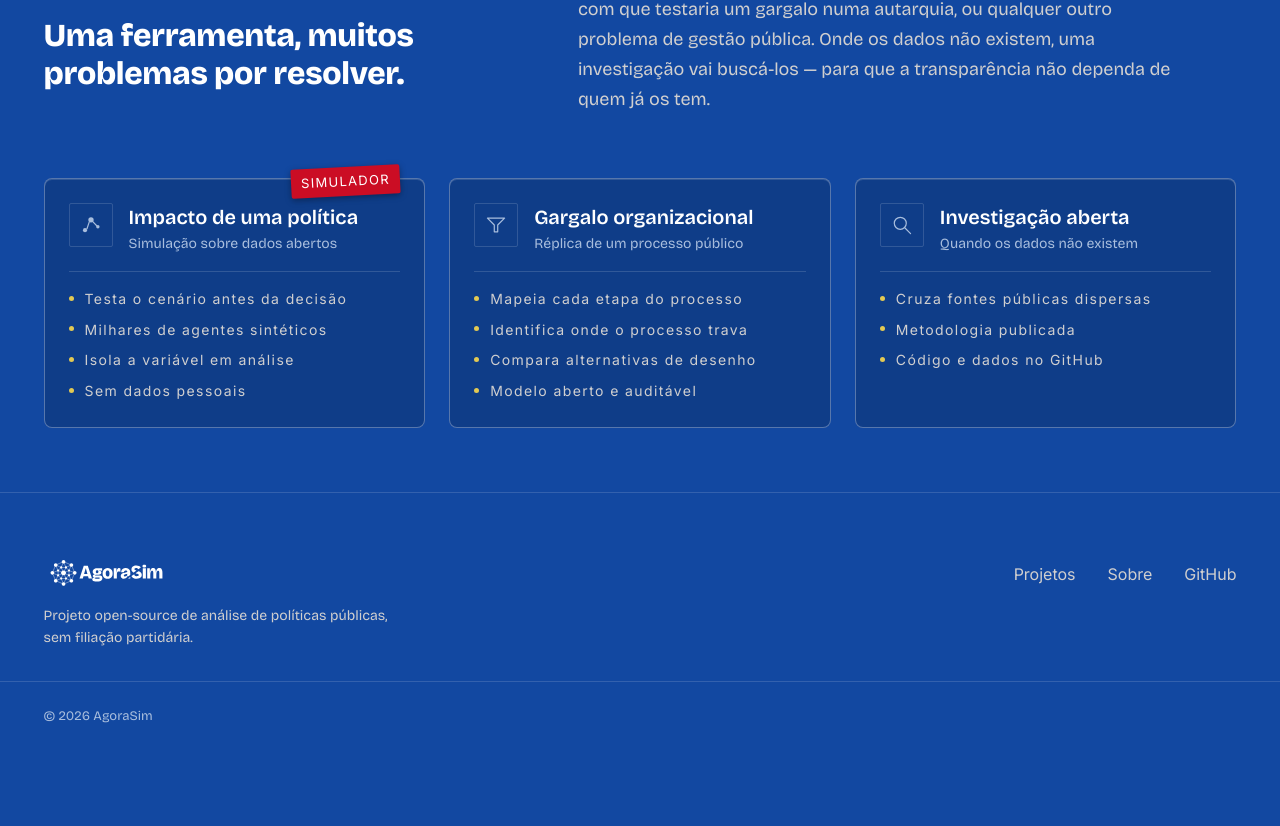
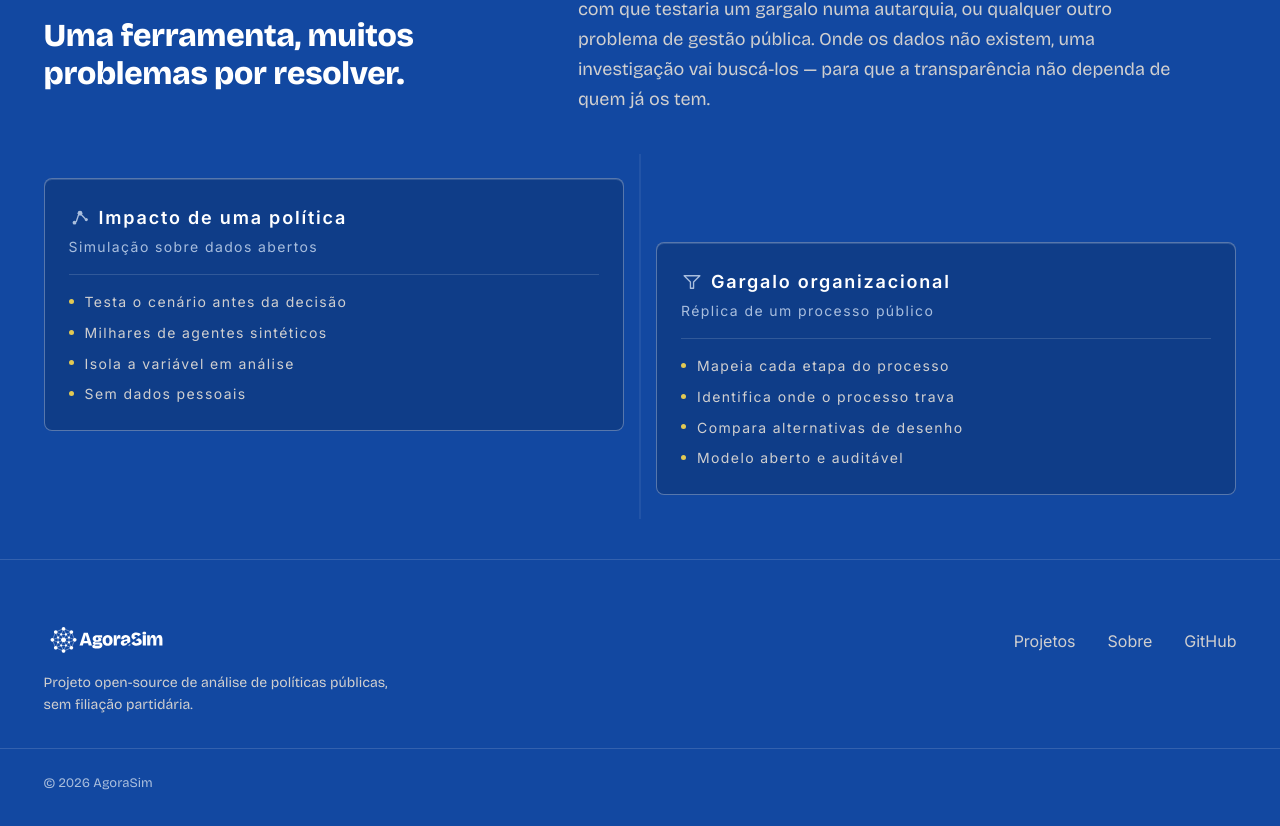
Before and after one commit to Agora-Sim/website, a React (Vite) app: page / in a window 1280 px wide. Shown: the part 1376-2202 px from the top of the page. Before the commit the page ends 2135 px from the top, so only its background shows below. Built offline with nearby package versions, Linux system fonts and the light colour scheme.

Commit message:
feat: methods added v2

```diff
--- a/src/components/Method.css
+++ b/src/components/Method.css
@@ -51,10 +51,32 @@
 
 /* --- 3. Card grid --- */
 
+/* Two columns, a hairline spine between them, one card staged lower than
+   the other — the reference's own composition, not a uniform grid. */
 .method__grid {
+  position: relative;
   display: grid;
-  grid-template-columns: repeat(3, minmax(0, 1fr));
-  gap: var(--space-4);
+  grid-template-columns: repeat(2, minmax(0, 1fr));
+  align-items: start;
+  gap: var(--space-5);
+}
+
+.method__card--staged {
+  margin-top: clamp(32px, 5vw, 64px);
+}
+
+/* Taller than either card, centred on the gap — a spec-sheet split rather
+   than a gutter. Hidden below the point where the grid itself stacks.
+   translateX corrects for `left: 50%` placing the box's edge, not its
+   centre, at the midpoint — off by half a pixel otherwise. */
+.method__divider {
+  position: absolute;
+  top: calc(var(--space-4) * -1);
+  bottom: calc(var(--space-4) * -1);
+  left: 50%;
+  width: 1px;
+  transform: translateX(-50%);
+  background-color: var(--color-line-soft);
 }
 
 /* --- 4. Card --- */
@@ -79,67 +101,47 @@
   transform: translateY(-3px);
 }
 
-/* A rubber-stamp tag, not a rounded pill — the same "rev 00 / esc. 1:1"
-   annotation register the hero plate already uses, poking through the
-   card's own top edge like a stamp on a drawing sheet rather than a
-   floating UI badge. Monza is fill-only, white text: the one pairing
-   02_Colors approves. */
-.method__badge {
-  position: absolute;
-  top: -12px;
-  right: var(--space-4);
-  padding: 4px 10px;
-  border-radius: var(--radius-sm);
-  background-color: var(--color-monza);
-  color: var(--color-white);
-  font-family: var(--font-technical);
-  font-size: var(--size-caption);
-  letter-spacing: var(--tracking-technical);
-  text-transform: uppercase;
-  transform: rotate(-3deg);
-  box-shadow: 0 2px 6px rgba(0, 0, 0, 0.35);
-}
-
 /* --- 5. Card header --- */
 
+/* Icon inline before the title, one line — the reference sets a tool's own
+   mark this way; AgoraSim has no third-party logo to borrow, so a small
+   line-icon takes that slot instead. */
 .method__card-header {
   display: flex;
-  align-items: flex-start;
-  gap: var(--space-3);
-  padding-bottom: var(--space-3);
-  margin-bottom: var(--space-3);
-  border-bottom: 1px solid var(--color-line-soft);
+  align-items: center;
+  gap: var(--space-2);
+  margin-bottom: 4px;
 }
 
 .method__icon {
   display: grid;
   place-items: center;
   flex-shrink: 0;
-  width: 44px;
-  height: 44px;
-  border: 1px solid var(--color-line-soft);
-  border-radius: var(--radius-sm);
   color: var(--color-text-muted);
 }
 
 .method__icon svg {
-  width: 24px;
-  height: 24px;
+  width: 22px;
+  height: 22px;
 }
 
 .method__card-title {
-  font-family: var(--font-display);
-  font-size: var(--size-heading-sm);
-  line-height: var(--leading-heading-sm);
+  font-family: var(--font-technical);
+  font-size: var(--size-body-lg);
+  letter-spacing: var(--tracking-technical);
   font-weight: var(--weight-semibold);
   color: var(--color-text-primary);
-  margin-bottom: 2px;
 }
 
 .method__card-subtitle {
+  font-family: var(--font-technical);
   font-size: var(--size-body-sm);
+  letter-spacing: var(--tracking-technical);
   line-height: var(--leading-body-sm);
   color: var(--color-text-muted);
+  padding-bottom: var(--space-3);
+  margin-bottom: var(--space-3);
+  border-bottom: 1px solid var(--color-line-soft);
 }
 
 /* --- 6. Readout --- */
@@ -220,14 +222,6 @@
 
 /* --- 8. Small screens --- */
 
-/* Three columns crowd before the intro itself needs to stack — an
-   intermediate step keeps a card from squeezing under 3 digits wide. */
-@media (max-width: 1080px) {
-  .method__grid {
-    grid-template-columns: repeat(2, minmax(0, 1fr));
-  }
-}
-
 @media (max-width: 900px) {
   .method {
     padding-block: var(--space-5) var(--space-6);
@@ -244,4 +238,14 @@
   .method__grid {
     grid-template-columns: minmax(0, 1fr);
   }
+
+  /* The offset and the divider only read as rhythm sitting next to another
+     card — stacked single-column, they're just a gap and a stray line. */
+  .method__card:nth-child(3) {
+    margin-top: 0;
+  }
+
+  .method__divider {
+    display: none;
+  }
 }
--- a/src/components/Method.jsx
+++ b/src/components/Method.jsx
@@ -19,7 +19,7 @@ function NetworkIcon() {
       <path
         d="M9.3 18.4 12 10.4M15.8 9.8 20.4 14.6"
         stroke="currentColor"
-        strokeWidth="1.4"
+        strokeWidth="1.7"
         strokeLinecap="round"
       />
       <circle cx="7" cy="20" r="2.4" fill="currentColor" />
@@ -35,18 +35,9 @@ function FlowIcon() {
       <path
         d="M4 6h20l-8 8v8h-4v-8L4 6Z"
         stroke="currentColor"
-        strokeWidth="1.4"
+        strokeWidth="1.7"
         strokeLinejoin="round"
       />
-    </svg>
-  );
-}
-
-function SearchIcon() {
-  return (
-    <svg viewBox="0 0 28 28" fill="none" aria-hidden="true">
-      <circle cx="12" cy="12" r="7" stroke="currentColor" strokeWidth="1.4" />
-      <path d="M17.5 17.5 24 24" stroke="currentColor" strokeWidth="1.4" strokeLinecap="round" />
     </svg>
   );
 }
@@ -54,7 +45,6 @@ function SearchIcon() {
 const ICONS = {
   network: NetworkIcon,
   flow: FlowIcon,
-  search: SearchIcon,
 };
 
 /* ============================================================
@@ -62,14 +52,12 @@ const ICONS = {
    ============================================================ */
 
 /**
- * How we work: the simulator (and the tools that follow it) read as
- * instrument panels rather than product screenshots — a card per problem
- * shape the same engine takes on, each a small technical drawing in its
- * own right instead of a numbered step in a sequence.
- *
- * Only the first card carries the stamp. It marks the tool named in the
- * brief; the other two are the same engine turned on a different problem,
- * not separate products each needing their own seal.
+ * How we work: two instrument-panel cards, staged like the reference this
+ * section adapts — a plain card and a staggered one, split by a single
+ * vertical rule rather than lined up flush in a uniform grid. Each card is
+ * the same engine (the simulator) turned on a different kind of problem;
+ * the investigation angle stays in the intro paragraph rather than earning
+ * a third card, so the two-card staging survives intact.
  */
 export default function Method() {
   const { eyebrow, headline, body, cards } = METHOD;
@@ -93,26 +81,28 @@ export default function Method() {
         </div>
 
         <div className="method__grid">
+          <span className="method__divider" aria-hidden="true" />
+
           {cards.map((card, index) => {
             const Icon = ICONS[card.icon];
+            /* The second card carries the stagger — the reference's own
+               offset rhythm — independent of any per-card content flag. */
+            const cardClass =
+              index === 1 ? 'method__card method__card--staged' : 'method__card';
 
             return (
               <article
-                className="method__card"
+                className={cardClass}
                 key={card.id}
                 style={{ animationDelay: `${0.1 + index * 0.12}s` }}
               >
-                {card.badge && <span className="method__badge">{card.badge}</span>}
-
                 <div className="method__card-header">
                   <span className="method__icon">
                     <Icon />
                   </span>
-                  <div>
-                    <h3 className="method__card-title">{card.title}</h3>
-                    <p className="method__card-subtitle">{card.subtitle}</p>
-                  </div>
+                  <h3 className="method__card-title">{card.title}</h3>
                 </div>
+                <p className="method__card-subtitle">{card.subtitle}</p>
 
                 <ul className="method__readout">
                   {card.lines.map((line) => (
--- a/src/content/site.js
+++ b/src/content/site.js
@@ -73,13 +73,15 @@ export const METHOD = {
     'testaria um gargalo numa autarquia, ou qualquer outro problema de gestão pública. ' +
     'Onde os dados não existem, uma investigação vai buscá-los — para que a ' +
     'transparência não dependa de quem já os tem.',
+  /* Two cards, not three — the reference stages exactly two, and a third
+     diluted the "one engine, staggered" composition. The investigation
+     angle stays in `body` above rather than getting its own card. */
   cards: [
     {
       id: 'simulacao',
       icon: 'network',
       title: 'Impacto de uma política',
       subtitle: 'Simulação sobre dados abertos',
-      badge: 'Simulador',
       lines: [
         'Testa o cenário antes da decisão',
         'Milhares de agentes sintéticos',
@@ -99,17 +101,6 @@ export const METHOD = {
         'Modelo aberto e auditável',
       ],
     },
-    {
-      id: 'investigacao',
-      icon: 'search',
-      title: 'Investigação aberta',
-      subtitle: 'Quando os dados não existem',
-      lines: [
-        'Cruza fontes públicas dispersas',
-        'Metodologia publicada',
-        'Código e dados no GitHub',
-      ],
-    },
   ],
 };
 
```
